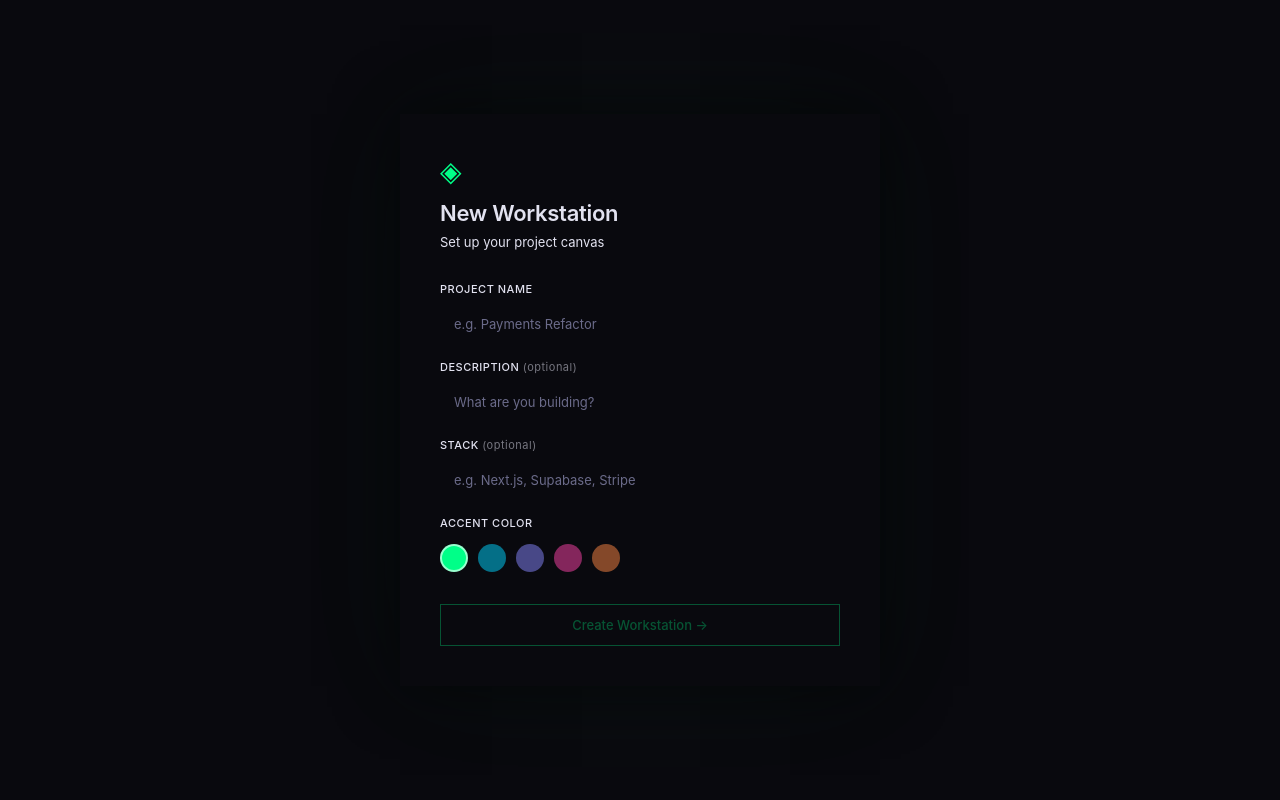
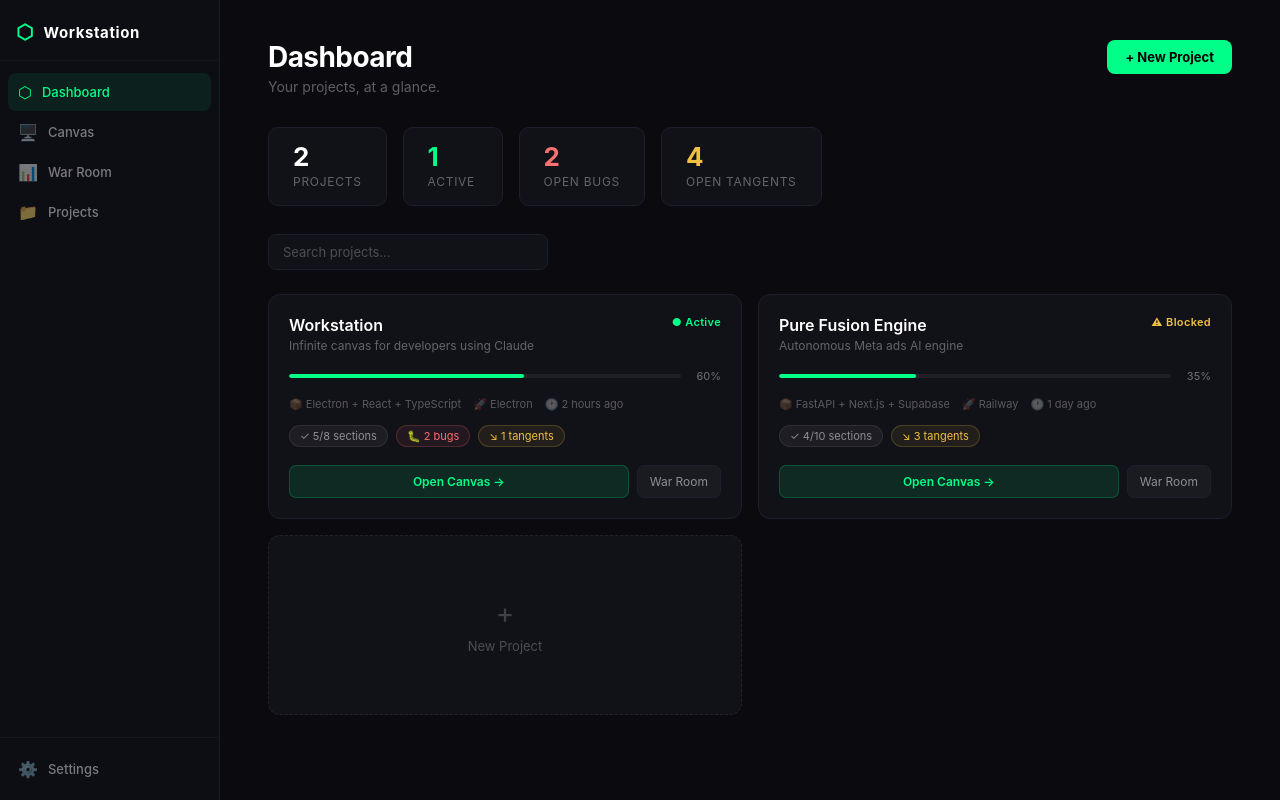
Before and after one commit to martinacho22/workstation, a React (Vite) app: page / in a window 1280 px wide. Built offline with nearby package versions, Linux system fonts and the light colour scheme.

Commit message:
Wire all 5 screens into root App with Sidebar nav

```diff
--- a/src/App.tsx
+++ b/src/App.tsx
@@ -13,18 +13,25 @@ import {
 import '@xyflow/react/dist/style.css'
 
 import { useWorkstationStore } from '@/store/useWorkstationStore'
-import SectionNode from '@/components/nodes/SectionNode'
+import SectionNode  from '@/components/nodes/SectionNode'
 import OverviewNode from '@/components/nodes/OverviewNode'
-import HandoffNode from '@/components/nodes/HandoffNode'
-import DeployNode from '@/components/nodes/DeployNode'
-import BugNode from '@/components/nodes/BugNode'
-import MinimizedPills from '@/components/canvas/MinimizedPills'
-import Toolbar from '@/components/canvas/Toolbar'
-import RoadmapOverlay from '@/components/canvas/RoadmapOverlay'
-import ProjectSetup from '@/components/canvas/ProjectSetup'
+import HandoffNode  from '@/components/nodes/HandoffNode'
+import DeployNode   from '@/components/nodes/DeployNode'
+import BugNode      from '@/components/nodes/BugNode'
+import MinimizedPills    from '@/components/canvas/MinimizedPills'
+import Toolbar           from '@/components/canvas/Toolbar'
+import RoadmapOverlay    from '@/components/canvas/RoadmapOverlay'
+import ProjectSetup      from '@/components/canvas/ProjectSetup'
 import ProgressBackground from '@/components/canvas/ProgressBackground'
-import ApiKeyModal from '@/components/canvas/ApiKeyModal'
+import ApiKeyModal       from '@/components/canvas/ApiKeyModal'
 import { FlowEdge, TangentEdge, TiebackEdge } from '@/components/edges'
+
+import Sidebar    from '@/components/layout/Sidebar'
+import Dashboard  from '@/screens/Dashboard'
+import WarRoom    from '@/screens/WarRoom'
+import Projects   from '@/screens/Projects'
+import Settings   from '@/screens/Settings'
+import { Screen } from '@/types/screens'
 
 const nodeTypes: NodeTypes = {
   sectionNode:  SectionNode,
@@ -49,7 +56,11 @@ export default function App() {
     setActiveNode,
   } = useWorkstationStore()
 
-  const [showSetup, setShowSetup] = useState(!project)
+  const [screen, setScreen]       = useState<Screen>('dashboard')
+  const [showSetup, setShowSetup] = useState(false)
+
+  // Collapse sidebar when on canvas
+  const sidebarCollapsed = screen === 'canvas'
 
   const onConnect = useCallback(() => {}, [])
 
@@ -61,12 +72,44 @@ export default function App() {
     return () => window.removeEventListener('keydown', onKeyDown)
   }, [setActiveNode])
 
-  if (showSetup) {
-    return <ProjectSetup onDone={() => setShowSetup(false)} />
+  function handleOpenCanvas(_projectId: string) {
+    setScreen('canvas')
+  }
+
+  function handleNewProject() {
+    setShowSetup(true)
+    setScreen('canvas')
+  }
+
+  function handleLoadTemplate(_templateId: string) {
+    setShowSetup(true)
+    setScreen('canvas')
+  }
+
+  function handleImport(_path: string) {
+    setScreen('canvas')
   }
 
   return (
-    <div style={{ width: '100vw', height: '100vh', background: 'var(--bg)', position: 'relative' }}>
+    <div style={{ display: 'flex', width: '100vw', height: '100vh', overflow: 'hidden', background: 'var(--bg)' }}>
+      <Sidebar
+        current={screen}
+        onChange={setScreen}
+        collapsed={sidebarCollapsed}
+      />
+
+      {/* Dashboard */}
+      {screen === 'dashboard' && (
+        <Dashboard onOpenCanvas={handleOpenCanvas} onNewProject={handleNewProject} />
+      )}
+
+      {/* Canvas */}
+      {screen === 'canvas' && (
+        <div style={{ flex: 1, height: '100vh', position: 'relative' }}>
+          {showSetup && !project ? (
+            <ProjectSetup onDone={() => setShowSetup(false)} />
+          ) : (
+            <>
               <ProgressBackground />
 
               {!apiKey && (
@@ -75,7 +118,7 @@ export default function App() {
                   style={{
                     position: 'fixed',
                     top: 0,
-            left: 0,
+                    left: 56,
                     right: 0,
                     zIndex: 50,
                     background: 'rgba(240,165,0,0.12)',
@@ -116,7 +159,6 @@ export default function App() {
                   size={1}
                   color="rgba(255,255,255,0.04)"
                 />
-
                 <Controls
                   style={{
                     background: 'var(--surface)',
@@ -124,7 +166,6 @@ export default function App() {
                     borderRadius: 'var(--radius)',
                   }}
                 />
-
                 <MiniMap
                   style={{
                     background: 'var(--surface)',
@@ -132,16 +173,15 @@ export default function App() {
                     borderRadius: 'var(--radius)',
                   }}
                   nodeColor={(n) => {
-            if (n.data?.kind === 'deploy') return 'rgba(0,200,255,0.6)'
-            if (n.data?.kind === 'bug') return 'rgba(255,96,96,0.6)'
-            if (n.data?.status === 'done') return 'var(--done)'
+                    if (n.data?.kind === 'deploy')   return 'rgba(0,200,255,0.6)'
+                    if (n.data?.kind === 'bug')      return 'rgba(255,96,96,0.6)'
+                    if (n.data?.status === 'done')   return 'var(--done)'
                     if (n.data?.status === 'blocked') return 'rgba(255,200,60,0.6)'
                     if (n.data?.kind === 'overview') return 'var(--accent)'
                     return 'var(--surface2)'
                   }}
                   maskColor="rgba(10,10,15,0.7)"
                 />
-
                 <Panel position="top-center">
                   <Toolbar />
                 </Panel>
@@ -150,6 +190,21 @@ export default function App() {
               <MinimizedPills />
               {roadmapVisible && <RoadmapOverlay />}
               <ApiKeyModal />
+            </>
+          )}
+        </div>
+      )}
+
+      {/* War Room */}
+      {screen === 'warroom' && <WarRoom />}
+
+      {/* Projects */}
+      {screen === 'projects' && (
+        <Projects onLoadTemplate={handleLoadTemplate} onImport={handleImport} />
+      )}
+
+      {/* Settings */}
+      {screen === 'settings' && <Settings />}
     </div>
   )
 }
```
Lines whose indentation alone changed are shown as unchanged.
